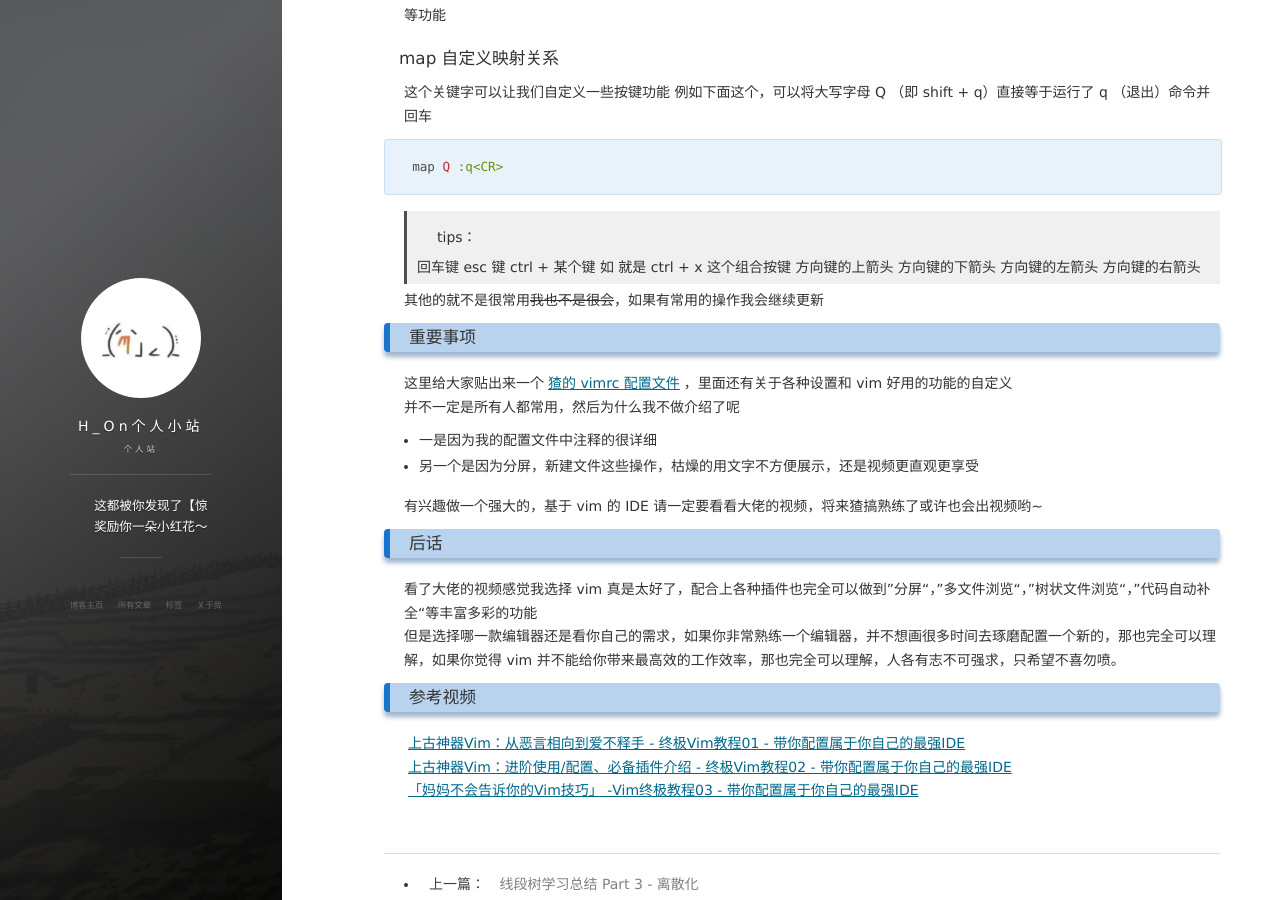
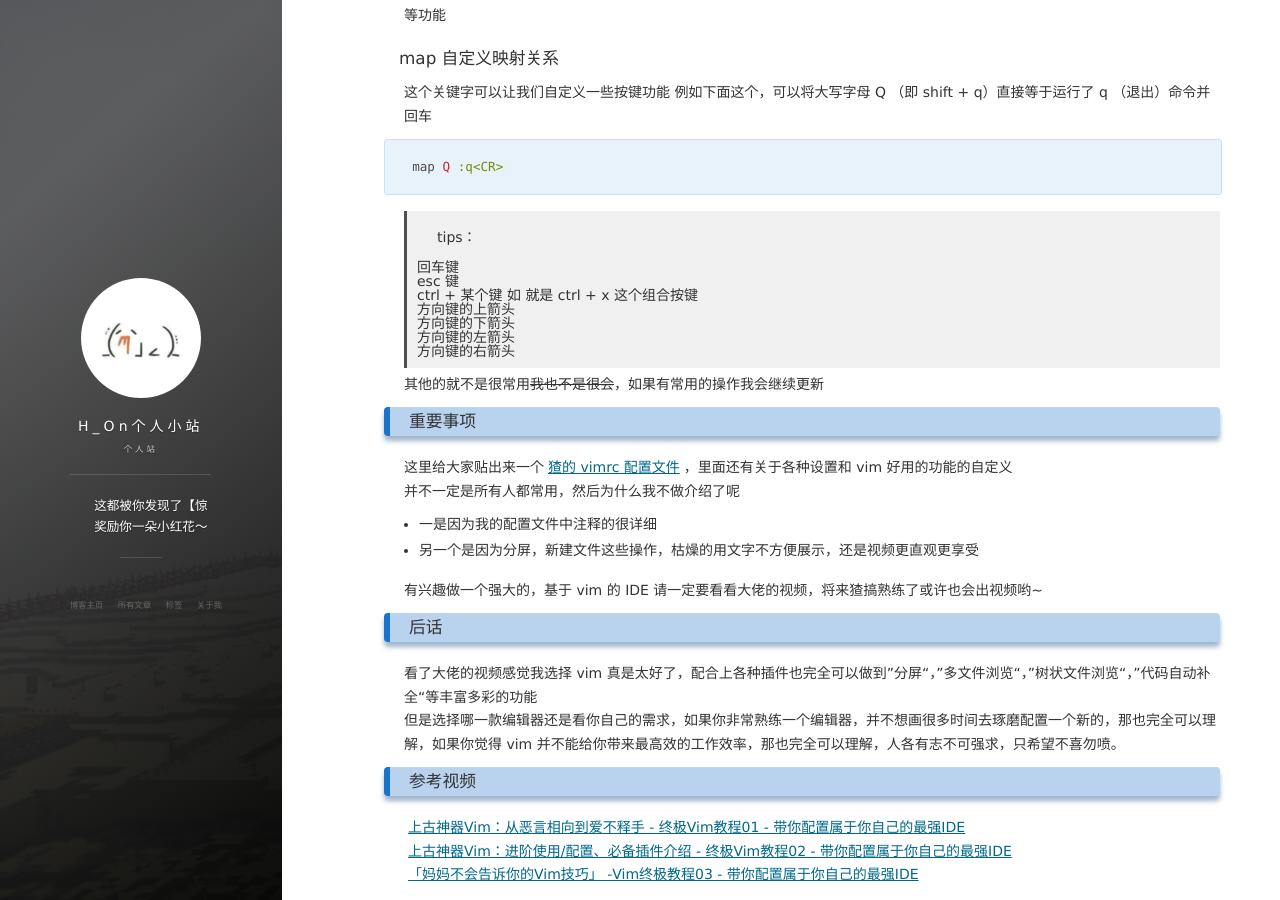
Before and after one commit to Hybrogen/Hybrogen.github.io, a Jekyll site: the page built from _posts/2020-03-21-ServerStudy3-vim.md, in a window 1280 px wide and 900 px high, scrolled down 2247 px. Built offline with Jekyll 4.4.1, drawn with Linux system fonts in a browser that asks for light colours; nearby versions of some CDN libraries; comment, search, counter and statistics services are not loaded.

Commit message:
vim 牛逼！！！

````diff
--- a/_posts/2020-03-21-ServerStudy3-vim.md
+++ b/_posts/2020-03-21-ServerStudy3-vim.md
@@ -98,14 +98,14 @@
 ```vim
 map Q :q<CR>
 ```
-> tips：
-> <CR>		回车键
-> <Esc>		esc 键
-> <C-key>	ctrl + 某个键 如 <C-x> 就是 ctrl + x 这个组合按键
-> <up>		方向键的上箭头
-> <down>	方向键的下箭头
-> <left>	方向键的左箭头
-> <right>	方向键的右箭头
+> tips：<br>
+> <CR>		回车键<br>
+> <Esc>		esc 键<br>
+> <C-key>	ctrl + 某个键 如 <C-x> 就是 ctrl + x 这个组合按键<br>
+> <up>		方向键的上箭头<br>
+> <down>	方向键的下箭头<br>
+> <left>	方向键的左箭头<br>
+> <right>	方向键的右箭头<br>
 
 其他的就不是很常用~~我也不是很会~~，如果有常用的操作我会继续更新
 
````
